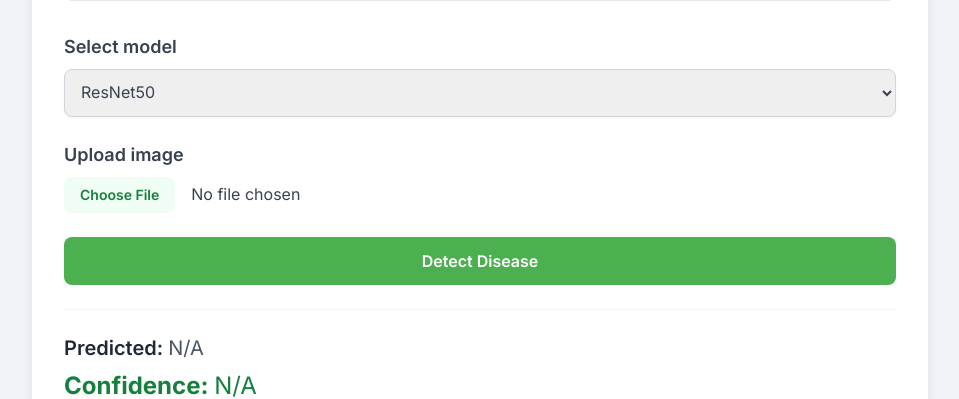
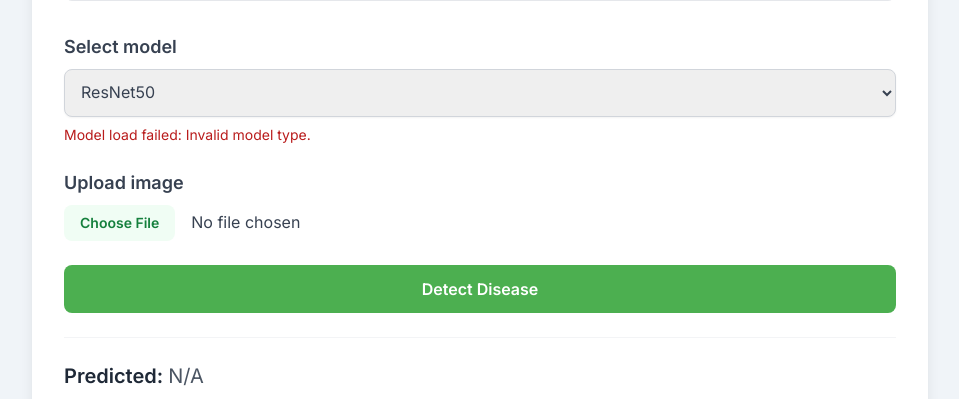
Before and after one commit to ujwalwag/LeafDiseaseDetectionSys, a Flask app: page / in a window 1280 px wide. Shown: the part 1962-2361 px from the top of the page, without its empty margins (160-1119 px from the left). Run offline with Flask 3, Linux system fonts and the light colour scheme; some libraries are stand-ins or nearby versions.

Commit message:
GUNICORN_CONFIG_DEPLOY

```diff
--- a/backend_app.py
+++ b/backend_app.py
@@ -287,6 +287,19 @@ def index():
         num_classes=NUM_CLASSES,
     )
 
+
+@app.route("/prepare_model", methods=["POST"])
+def prepare_model():
+    """Load (or switch) the active model only—keeps /predict fast and avoids one huge combined request."""
+    model_type = request.form.get("model_type")
+    if not model_type or model_type not in MODEL_PATHS_CONFIG:
+        return jsonify({"ok": False, "error": "Invalid model type."}), 400
+    ok, err = ensure_model_loaded(model_type)
+    if not ok:
+        return jsonify({"ok": False, "error": err or "Could not load model"}), 400
+    return jsonify({"ok": True, "model_type": model_type})
+
+
 @app.route('/predict', methods=['POST'])
 def predict():
     if 'file' not in request.files:
--- a/templates/index.html
+++ b/templates/index.html
@@ -127,6 +127,7 @@
                     <label for="modelSelect" class="block text-gray-700 text-lg font-semibold mb-2">Select model</label>
                     <select id="modelSelect" class="block w-full p-3 border border-gray-300 rounded-lg shadow-sm focus:ring-green-500 focus:border-green-500 text-gray-700">
                     </select>
+                    <p id="modelLoadStatus" class="text-sm text-gray-600 mt-2 min-h-[1.25rem] leading-snug" aria-live="polite"></p>
                 </div>
 
                 <div class="mb-6 text-left">
@@ -154,6 +155,7 @@
 
     <script>
         const modelSelect = document.getElementById('modelSelect');
+        const modelLoadStatus = document.getElementById('modelLoadStatus');
         const imageUpload = document.getElementById('imageUpload');
         const predictButton = document.getElementById('predictButton');
         const buttonText = document.getElementById('buttonText');
@@ -165,12 +167,66 @@
         const diseaseDescription = document.getElementById('diseaseDescription');
 
         const modelOptions = {{ model_options | tojson }};
+
+        async function readJsonSafe(response) {
+            const raw = await response.text();
+            if (!raw) {
+                throw new Error(
+                    `Empty response (HTTP ${response.status}). Often a proxy/worker timeout or OOM while loading a large model. ` +
+                    'On Render: use start command `gunicorn -c gunicorn.conf.py app:app` (see repo) and enough RAM for ViT.'
+                );
+            }
+            try {
+                return JSON.parse(raw);
+            } catch (parseErr) {
+                const preview = raw.length > 220 ? raw.slice(0, 220) + '…' : raw;
+                throw new Error(
+                    `Server returned non-JSON (HTTP ${response.status}). ${preview}`
+                );
+            }
+        }
+
+        async function prepareModel() {
+            const formData = new FormData();
+            formData.append('model_type', modelSelect.value);
+            const response = await fetch('/prepare_model', {
+                method: 'POST',
+                body: formData,
+            });
+            const data = await readJsonSafe(response);
+            if (!response.ok || !data.ok) {
+                throw new Error(data.error || `Could not load model (HTTP ${response.status})`);
+            }
+            modelLoadStatus.textContent = 'Model ready: ' + modelSelect.value + '.';
+            modelLoadStatus.classList.remove('text-amber-700');
+            modelLoadStatus.classList.add('text-gray-600');
+        }
+
         modelOptions.forEach(model => {
             const option = document.createElement('option');
             option.value = model;
             option.textContent = model;
             modelSelect.appendChild(option);
         });
+
+        modelSelect.addEventListener('change', function() {
+            modelLoadStatus.textContent = 'Loading model (first time can take several minutes on cloud hosts)…';
+            modelLoadStatus.classList.add('text-amber-700');
+            modelLoadStatus.classList.remove('text-gray-600');
+            prepareModel().catch(err => {
+                modelLoadStatus.textContent = 'Model load failed: ' + err.message;
+                modelLoadStatus.classList.add('text-red-700');
+            });
+        });
+
+        if (modelOptions.length) {
+            modelLoadStatus.textContent = 'Loading default model…';
+            modelLoadStatus.classList.add('text-amber-700');
+            prepareModel().catch(err => {
+                modelLoadStatus.textContent = 'Model load failed: ' + err.message;
+                modelLoadStatus.classList.add('text-red-700');
+            });
+        }
 
         imageUpload.addEventListener('change', function(event) {
             const file = event.target.files[0];
@@ -194,42 +250,29 @@
                 return;
             }
 
-            buttonText.textContent = 'Detecting...';
             loadingSpinner.classList.remove('hidden');
             predictButton.disabled = true;
-            predictionLabel.textContent = 'Predicting...';
-            confidenceScore.textContent = '...';
-            diseaseDescription.textContent = 'Generating description...';
-
-            const formData = new FormData();
-            formData.append('file', file);
-            formData.append('model_type', modelSelect.value);
+            predictionLabel.textContent = 'Preparing…';
+            confidenceScore.textContent = '…';
+            diseaseDescription.textContent = 'Loading model if needed, then running inference…';
 
             try {
+                buttonText.textContent = 'Preparing model…';
+                await prepareModel();
+
+                buttonText.textContent = 'Detecting…';
+                predictionLabel.textContent = 'Predicting…';
+                diseaseDescription.textContent = 'Generating description…';
+
+                const formData = new FormData();
+                formData.append('file', file);
+                formData.append('model_type', modelSelect.value);
+
                 const response = await fetch('/predict', {
                     method: 'POST',
                     body: formData,
                 });
-
-                const raw = await response.text();
-                let data = null;
-                if (raw) {
-                    try {
-                        data = JSON.parse(raw);
-                    } catch (parseErr) {
-                        const preview = raw.length > 220 ? raw.slice(0, 220) + '…' : raw;
-                        throw new Error(
-                            `Server returned non-JSON (HTTP ${response.status}). ` +
-                            (preview ? preview : '') +
-                            ' If this happens when switching models, the host may have timed out while loading weights — increase Gunicorn --timeout (e.g. 300).'
-                        );
-                    }
-                } else {
-                    throw new Error(
-                        `Empty response (HTTP ${response.status}). Often a timeout or worker crash while loading a larger model. ` +
-                        'On Render, use a longer Gunicorn timeout (e.g. --timeout 300) and enough RAM for ViT / Inception.'
-                    );
-                }
+                const data = await readJsonSafe(response);
 
                 if (!response.ok) {
                     const msg = (data && (data.error || data.message)) || `Prediction failed (${response.status})`;
```
Also changed, not shown: gunicorn.conf.py (added, +9 -0 lines), README.md.
